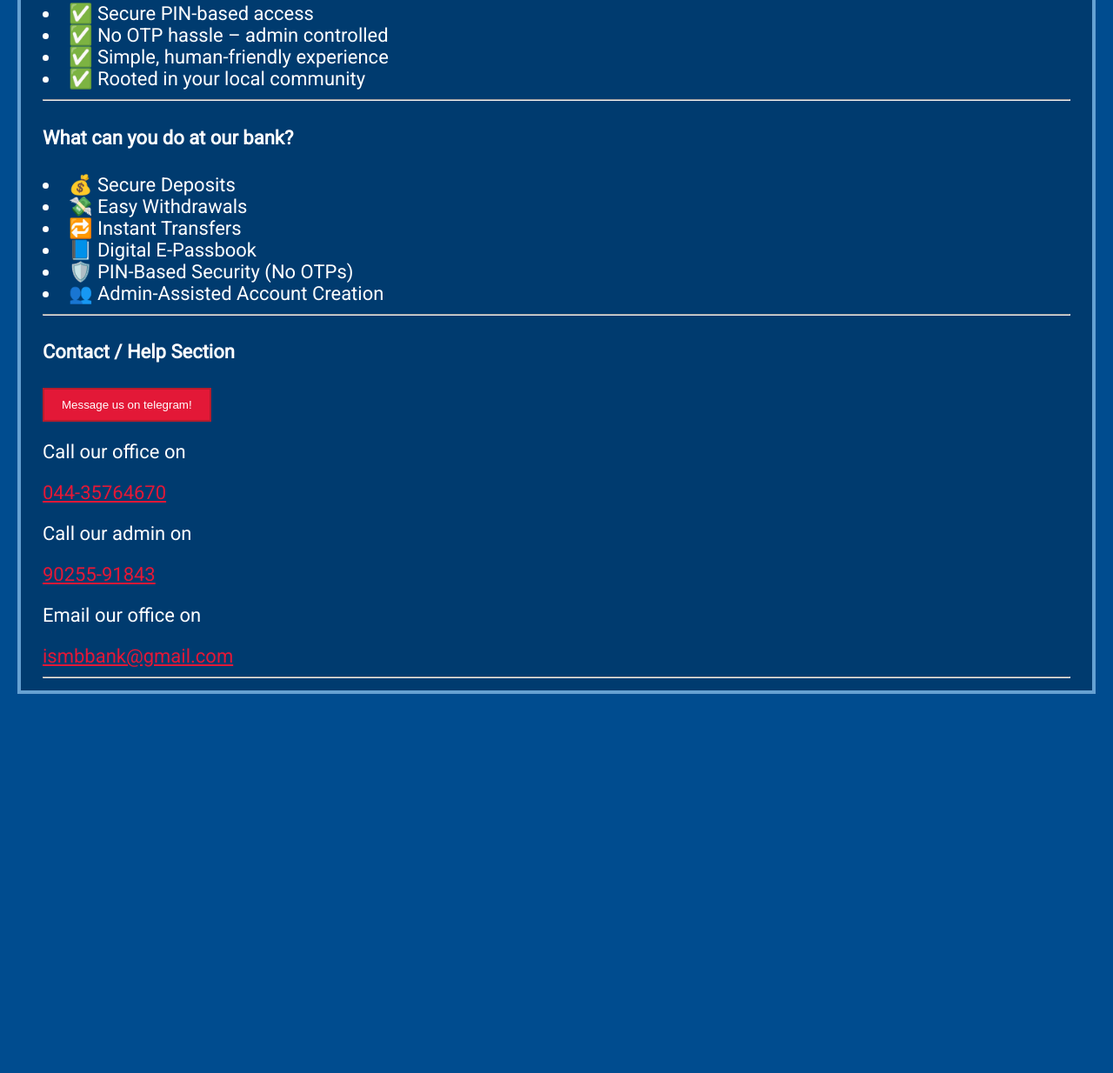
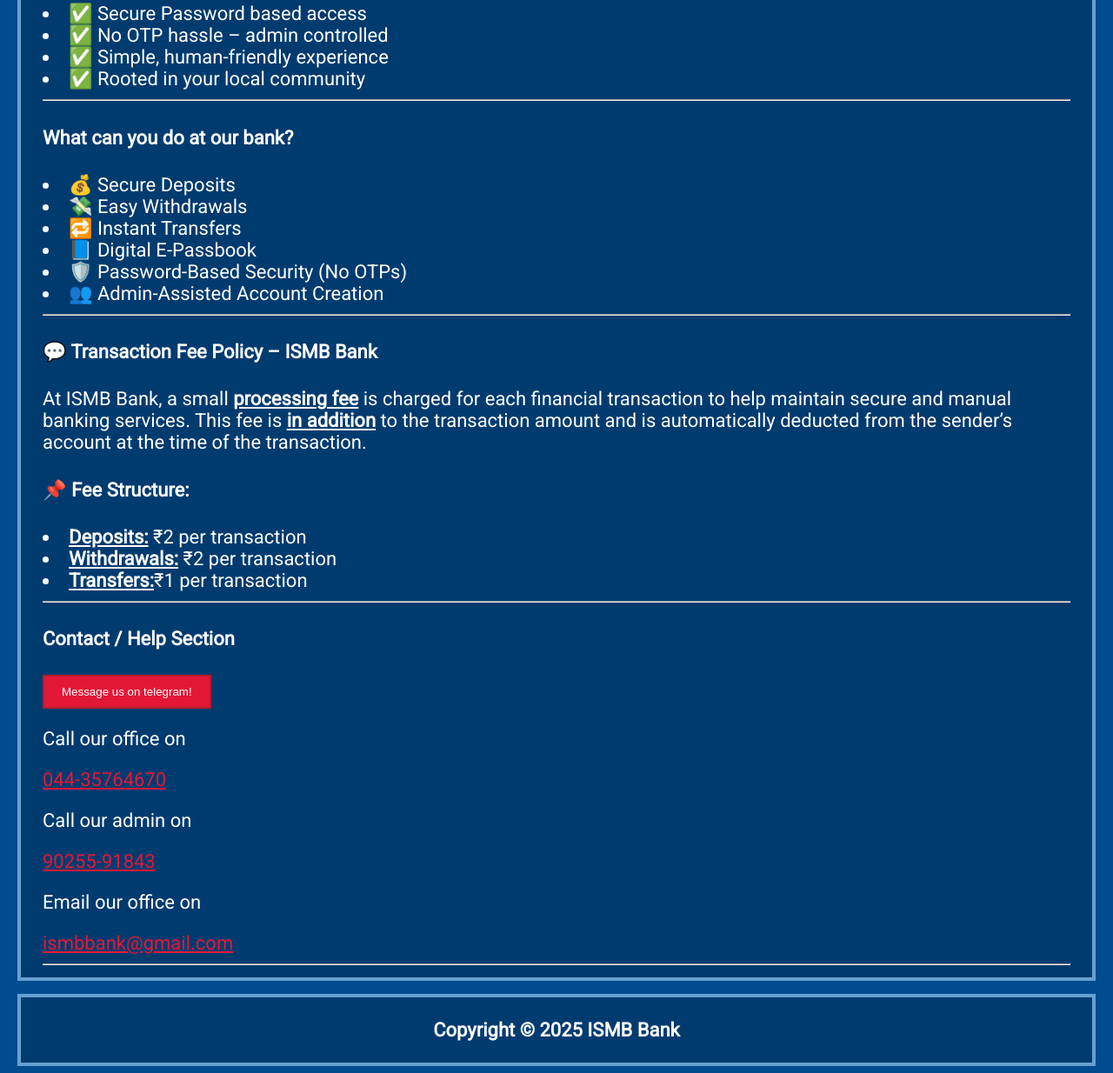
Before and after one commit to ismbbank/ISMB-Bank, a plain HTML site: page index.html in a window 1280 px wide. Shown: the part 820-2054 px from the top of the page at 87% size. Before the commit the page ends 1626 px from the top, so only its background shows below. Drawn offline with Linux system fonts and the light colour scheme.

Commit message:
Update index.html

```diff
--- a/index.html
+++ b/index.html
@@ -63,6 +63,21 @@ body {
 	margin-right:12px;
 
 }
+
+#ffooter {
+	background-color:#003B6F;
+	border-color:#66A1D2;
+	border-style:solid;
+	border-width:4px;
+	padding-left:25px;
+	padding-right:25px;
+	padding-bottom:3px;
+	padding-top:3px;
+	margin-top:15px;
+	margin-left:12px;
+	margin-right:12px;
+
+}
 #reflink {
 	color:#E31837;
 }
@@ -113,7 +128,7 @@ Guided by the motto <u><b>“Strong on Security. Rooted in Community.”</u></b>
 Whether you're banking locally or supporting others in your community, ISMB Bank is your dependable financial partner — always secure, always accessible.</p>
 <hr>
 <h4>Why Choose ISMB?</h4>
-<li>✅ Secure PIN-based access</li>
+<li>✅ Secure Password based access</li>
 <li>✅ No OTP hassle – admin controlled</li>
 <li>✅ Simple, human-friendly experience</li>
 <li>✅ Rooted in your local community</li>
@@ -123,8 +138,15 @@ Whether you're banking locally or supporting others in your community, ISMB Bank
 <li>💸 Easy Withdrawals</li>
 <li>🔁 Instant Transfers</li>
 <li>📘 Digital E-Passbook</li>
-<li>🛡️ PIN-Based Security (No OTPs)</li>
+<li>🛡️ Password-Based Security (No OTPs)</li>
 <li>👥 Admin-Assisted Account Creation</li>
+<hr>
+<h4>💬 Transaction Fee Policy – ISMB Bank</h4>
+<p>At ISMB Bank, a small <b><u>processing fee</b></u> is charged for each financial transaction to help maintain secure and manual banking services. This fee is <b><u>in addition</b></u> to the transaction amount and is automatically deducted from the sender’s account at the time of the transaction.<p>
+<h4>📌 Fee Structure:</h4>
+<li><b><u>Deposits:</b></u> ₹2 per transaction</li>
+<li><b><u>Withdrawals:</b></u> ₹2 per transaction</li>
+<li><b><u>Transfers:</b></u>₹1 per transaction</li>
 <hr>
 <h4>Contact / Help Section</h4>
 <a href="https://t.me/srichasiva2000" target="button">
@@ -137,5 +159,7 @@ Message us on telegram!
 <p>Email our office on</p><a id="reflink" href="mailto:ismbbank@gmail.com">ismbbank@gmail.com</a>
 <hr>
 </div>
+<div id="ffooter" align="center">
+<p><b>Copyright &copy; 2025 ISMB Bank</b></p>
 </body>
 </html>
```
